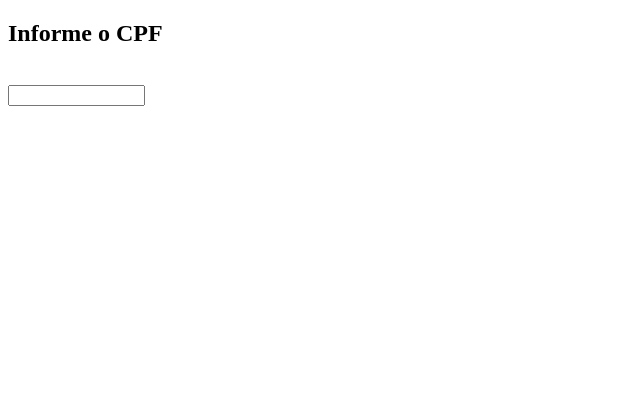
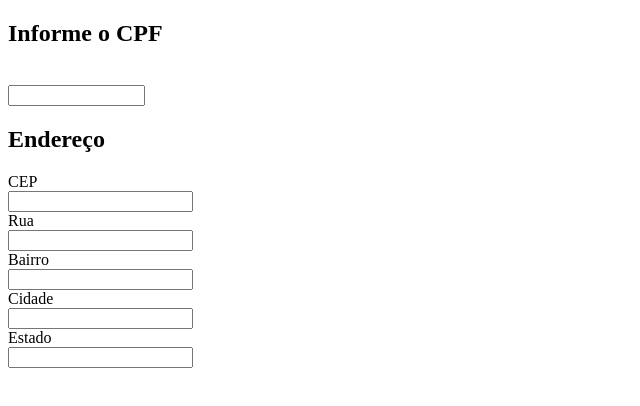
Before and after one commit to Elgoiabudu/2_SEMESTRE, a plain HTML site: page ESTUDOS WEB/index.html in a window 1280 px wide. Shown: the whole page, without its empty margins (0-640 px from the left). Drawn offline with nearby package versions, Linux system fonts and the light colour scheme.

Commit message:
Implementação do verificador de CEP

```diff
--- a/ESTUDOS WEB/getJson.js
+++ b/ESTUDOS WEB/getJson.js
@@ -1,4 +1,4 @@
-function getJson() {
+function getJson(cep) {
 
     var cep = document.getElementById("cep").value;
 
@@ -7,17 +7,20 @@ function getJson() {
         var rua = data.logradouro;
         var bairro = data.bairro;
         var cidade = data.localidade;
+        var estado = data.uf;
         var erro = data.erro;
 
-        if(erro == "true"){
+        if(erro){
             document.getElementById("rua").value = "";
             document.getElementById("bairro").value = "";
             document.getElementById("cidade").value = "";
+            document.getElementById("estado").value = "";
             alert("CEP INVALIDO!");
         }else{
             document.getElementById("rua").value = rua;
             document.getElementById("bairro").value = bairro;
             document.getElementById("cidade").value = cidade;
+            document.getElementById("estado").value = estado;
         }
     });
 
--- a/ESTUDOS WEB/index.html
+++ b/ESTUDOS WEB/index.html
@@ -3,11 +3,33 @@
 <head>
     <title>Verifica CPF</title>
     <script src="cpf.js"></script>
+    <script src="getJson.js"></script>
+    <script type="text/javascript" src="http://ajax.googleapis.com/ajax/libs/jquery/1.4.3/jquery.min.js"></script>
 </head>
 <body>
 
-    <h2>Informe o CPF</h2><br>
-    <input type="text" name="cpf" id="cpf" size="14" onkeyup="cpf(this.id)" maxlength="14" onfocusout="validarCPF(this.value)">
+    <div>
+        <h2>Informe o CPF</h2><br>
+        <input type="text" name="cpf" id="cpf" size="14" onkeyup="cpf(this.id)" maxlength="14" onfocusout="validarCPF(this.value)">
+    </div>
+
+    <div>
+        <h2>Endereço</h2>
+
+        <label for="cep">CEP</label><br>
+        <input type="text" nome="cep" id="cep" maxlength="8" onfocusout="getJson()"><br>
+
+        <label for="rua">Rua</label><br>
+        <input type="text" name="rua" id="rua"><br>
+        <label for="bairro">Bairro</label><br>
+        <input type="text" name="bairro" id="bairro"><br>
+        <label for="cidade">Cidade</label><br>
+        <input type="text" name="cidade" id="cidade"><br>
+        <label for="estado">Estado</label><br>
+        <input type="text" name="estado" id="estado"><br>
+    </div>
+
+
 
 </body>
 </html>
```
